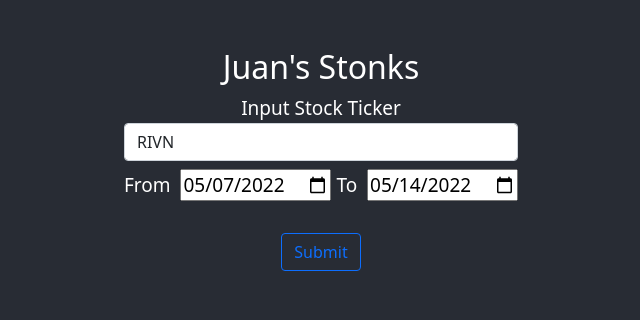
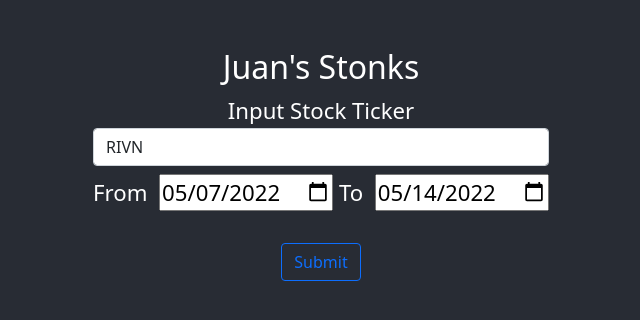
Before and after one commit to dtantil1/juanstonks-react, a React (Create React App) app: page / in a window 1280 px wide. Shown: the top 320 px of the page, without its empty margins (319-959 px from the left). Built offline with nearby package versions, Linux system fonts and the light colour scheme.

Commit message:
font tweak

```diff
--- a/src/App.css
+++ b/src/App.css
@@ -14,7 +14,7 @@ body{
   flex-direction: column;
   align-items: center;
   justify-content: center;
-  font-size: calc(7px + 1.5vmin);
+  font-size: calc(7px + 1.9vmin);
   color: white;
 }
 
--- a/src/components/StockSearch.js
+++ b/src/components/StockSearch.js
@@ -16,7 +16,7 @@ function StockSearch(){
         return(
             <div>
                 <p hidden>{counter = 1}</p>
-                <Table striped bordered hover size="sm" variant="dark" >
+                <Table striped bordered hover variant="dark" >
                     <thead>
                     <tr>
                         <th>#</th>
```
